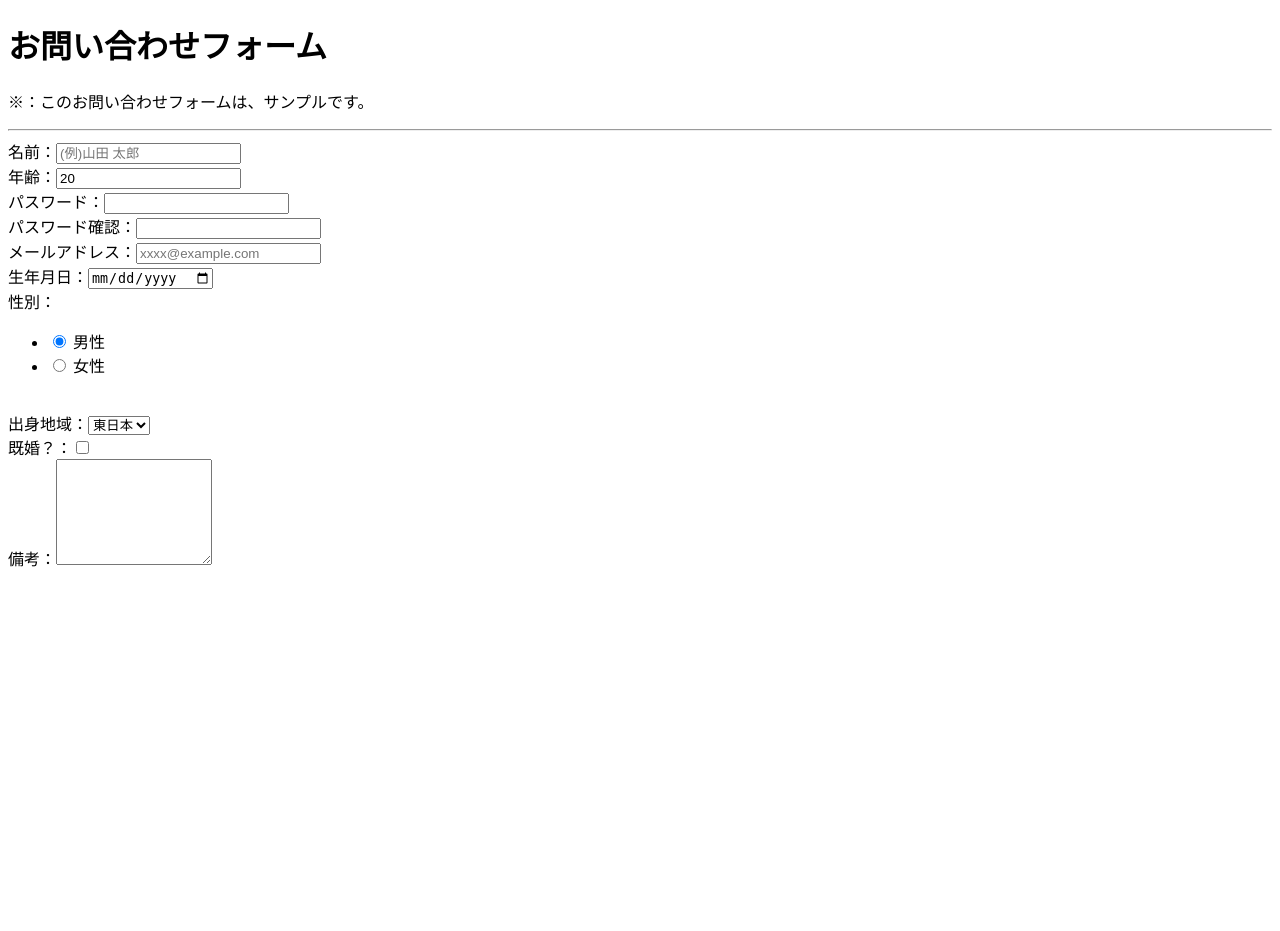
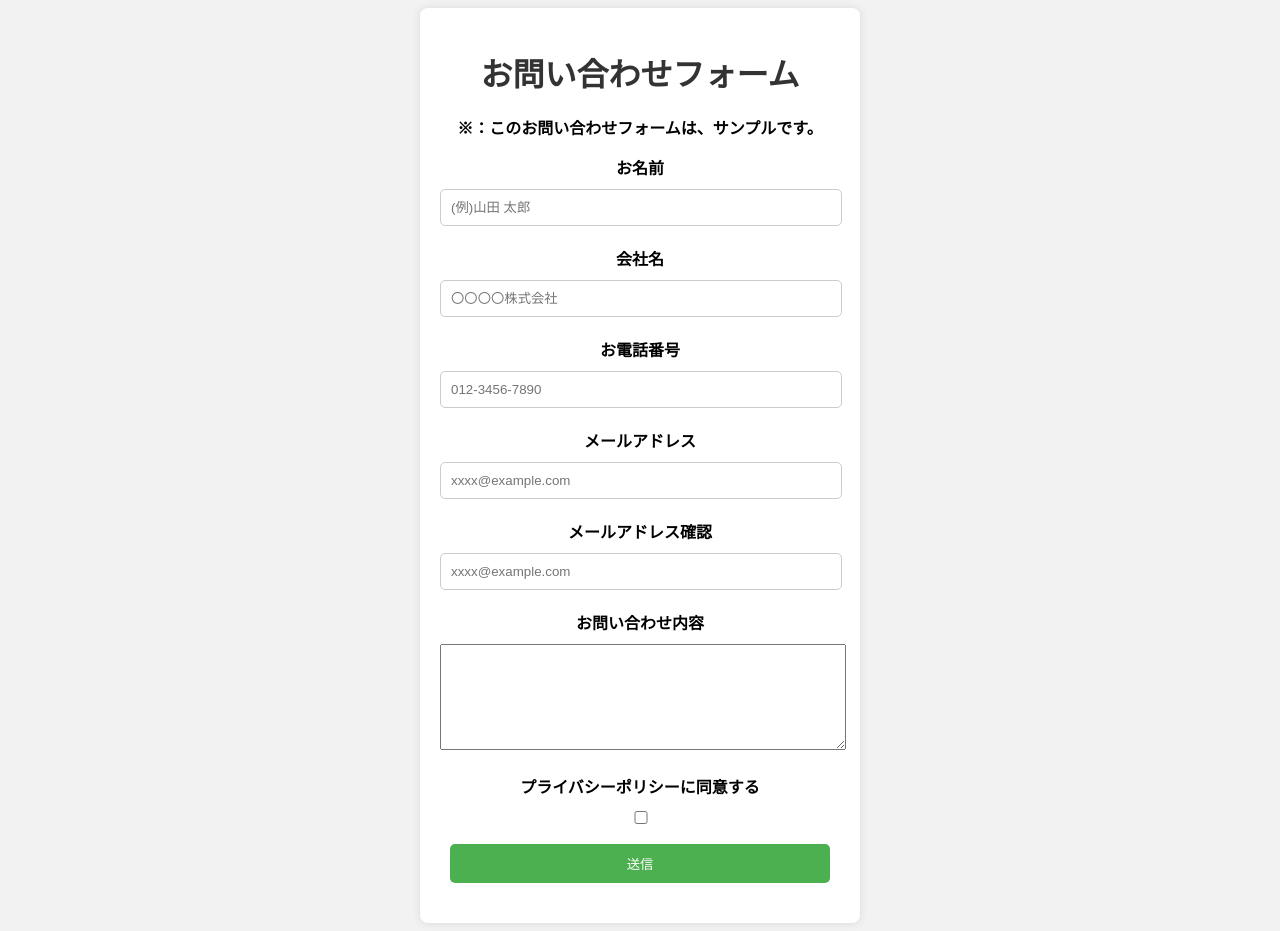
Before and after one commit to sayu349/sample-form-create, a Flask app: template templates/index.html in a window 1280 px wide. Before the commit the page ends 567 px from the top, so only its background shows below. Run offline with Flask 3, Linux system fonts and the light colour scheme; the template is opened without the code that fills it: values that come from a table or form of the project are taken from there, others are empty.

Commit message:
cssを書きました。

```diff
--- a/app.yaml
+++ b/app.yaml
@@ -1 +1 @@
-runtime: python39
+runtime: python311
--- a/forms.py
+++ b/forms.py
@@ -1,31 +1,34 @@
 from wtforms import Form
 
 from wtforms.fields import (
-    StringField, IntegerField, PasswordField, DateField,
-    RadioField, SelectField, BooleanField, TextAreaField,
-    EmailField, SubmitField
+    StringField, PasswordField, DateField,
+    SelectField, BooleanField, TextAreaField,
+    SubmitField
 )
+# python3.11以上の場合
+from wtforms.fields.html5 import EmailField
+# python 3.11未満の場合
+# from wtforms.fields import EmailField
+
+from wtforms.validators import DataRequired
+
 
 class UserInfoForm(Form):
     # 名前：文字列入力
-    name = StringField("名前：", render_kw={"placeholder":"(例)山田 太郎"})
+    name = StringField("お名前", render_kw={"placeholder":"(例)山田 太郎"})
     # 年齢：静数値入力
-    age = IntegerField("年齢：", default=20)
-    # パスワード：パスワード入力
-    password = PasswordField("パスワード：")
-    # 確認用：パスワード入力
-    confirm_password = PasswordField("パスワード確認：")
-    # Email:メールアドレス
-    email = EmailField("メールアドレス：")
-    # 生年月日：日付入力
-    birthday = DateField("生年月日：", format="%Y-%m-%d", render_kw={"placeholder":"yyyy/mm/dd"})
-    # 性別：ラジオボタン
-    gender = RadioField("性別：", choices=[("man", "男性"),("women", "女性")], default="man")
-    # 出身地域：セレクトボックス
-    area = SelectField("出身地域：", choices=[("east","東日本"),("west","西日本")])
-    # 既婚：真偽値入力
-    is_married = BooleanField("既婚？：")
-    # メッセージ：複数行テキスト
-    note = TextAreaField("備考：")
+    company = StringField("会社名", render_kw={"placeholder":"〇〇〇〇株式会社"})
+    # お電話番号：文字列入力
+    tel = StringField("お電話番号",render_kw={"placeholder":"012-3456-7890"})
+    # メールアドレス：メールアドレス入力
+    email = EmailField("メールアドレス", render_kw={"placeholder":"xxxx@example.com"})
+    # メールアドレス(確認用)：メールアドレス入力
+    confirm_email = EmailField("メールアドレス確認", render_kw={"placeholder":"xxxx@example.com"})
+    # お問い合わせ概要：セレクトボックス
+    inquiry = SelectField("お問い合わせ概要", choices=[("seminar", "セミナー・講演のご依頼"),("consultant", "相談・コンサルティングのご依頼"),("others","その他")])
+    # お問い合わせ内容：テキストボックス
+    note = TextAreaField("お問い合わせ内容")
+    # 同意：真偽値入力
+    privacy = BooleanField("プライバシーポリシーに同意する", validators=[DataRequired()])
     # ボタン
     submit = SubmitField("送信")
--- a/main.py
+++ b/main.py
@@ -1,6 +1,7 @@
 from flask import Flask
 from flask import render_template
 from flask import request
+import pandas
 
 # インスタンス作成
 app = Flask(__name__)
@@ -16,6 +17,20 @@ def enter_form():
 
     # POST:フォーム送信後
     if request.method == "POST":
+        # お名前
+        name = form.name.data
+        # 会社名
+        company = form.company.data
+        # お電話番号
+        tel = form.tel.data
+        # メールアドレス
+        email = form.email.data
+        # お問い合わせ概要
+        inquiry = form.inquiry.data
+        # お問い合わせ内容
+        note = form.note.data
+
+        # 出力
         return render_template("thanks.html")
 
     # GET:フォーム送信前
@@ -23,7 +38,5 @@ def enter_form():
         return render_template("index.html",form=form)
 
 # デバック時に使う
-""""
 if __name__== '__main__':
     app.run(debug=True)
-"""
--- a/static/css/style.css
+++ b/static/css/style.css
@@ -0,0 +1,70 @@
+@charset "UTF-8";
+
+body {
+    font-family: Arial, sans-serif;
+    background-color: #f2f2f2;
+}
+
+.container {
+    max-width: 400px;
+    margin: 0 auto;
+    padding: 20px;
+    background-color: #ffffff;
+    border-radius: 8px;
+    box-shadow: 0 0 10px rgba(0, 0, 0, 0.1);
+}
+
+h1 {
+    text-align: center;
+    margin-bottom: 20px;
+    color: #333333;
+}
+
+p {
+    text-align: center;
+    font-weight: 700;
+}
+
+form {
+    text-align: center;
+}
+
+label {
+    font-weight: bold;
+    margin-bottom: 10px;
+    display: block;
+}
+
+input {
+    margin-bottom: 20px;
+    padding: 10px;
+    width: 95%;
+    border: 1px solid #ccc;
+    border-radius: 5px;
+}
+
+select {
+    margin-bottom: 20px;
+    padding: 10px;
+    width: 100%;
+    border: 1px solid #ccc;
+    border-radius: 5px;
+}
+
+textarea {
+    margin-bottom: 20px;
+}
+
+#submit {
+    background-color: #4caf50;
+    color: white;
+    padding: 10px 20px;
+    border: none;
+    border-radius: 5px;
+    cursor: pointer;
+    transition: background-color 0.3s;
+}
+
+#submit:hover {
+    background-color: #45a049;
+}
--- a/templates/base.html
+++ b/templates/base.html
@@ -3,10 +3,12 @@
 <head>
     <meta charset="UTF-8">
     <title>お問い合わせフォーム</title>
+    <link rel="stylesheet" href="static/css/style.css">
 </head>
 <body>
-    {% block title %} タイトル {% endblock %}
-    <hr>
-    {% block content %} 内容 {% endblock %}
+    <div class="container">
+        {% block title %} タイトル {% endblock %}
+        {% block content %} 内容 {% endblock %}
+    </div>
 </body>
 </html>
--- a/templates/index.html
+++ b/templates/index.html
@@ -5,16 +5,15 @@
 {% endblock %}
 
 {% block content %}
-    <form method="POST">
-        {{ form.name.label }}{{ form.name(size=20) }}<br>
-        {{ form.age.label }}{{ form.age() }}<br>
-        {{ form.password.label }}{{ form.password(size=20) }}<br>
-        {{ form.confirm_password.label }}{{ form.confirm_password(size=20) }}<br>
-        {{ form.email.label }}{{ form.email(placeholder="xxxx@example.com") }}<br>
-        {{ form.birthday.label }}{{ form.birthday() }}<br>
-        {{ form.gender.label }}{{ form.gender() }}<br>
-        {{ form.area.label }}{{ form.area() }}<br>
-        {{ form.is_married.label }}{{ form.is_married() }}<br>
-        {{ form.note.label }}{{ form.note(style="height:100px; width:150px;") }}
+    <form method="POST" enctype="multipar">
+        {{ form.name.label }}{{ form.name() }}
+        {{ form.company.label }}{{ form.company() }}
+        {{ form.tel.label }}{{ form.tel() }}
+        {{ form.email.label }}{{ form.email() }}
+        {{ form.confirm_email.label }}{{ form.confirm_email() }}
+        {{ form.gender.label }}{{ form.gender() }}
+        {{ form.note.label }}{{ form.note(style="height:100px; width:100%;") }}
+        {{ form.privacy.label }}{{ form.privacy() }}
+        {{ form.submit() }}
     </form>
 {% endblock %}
```
